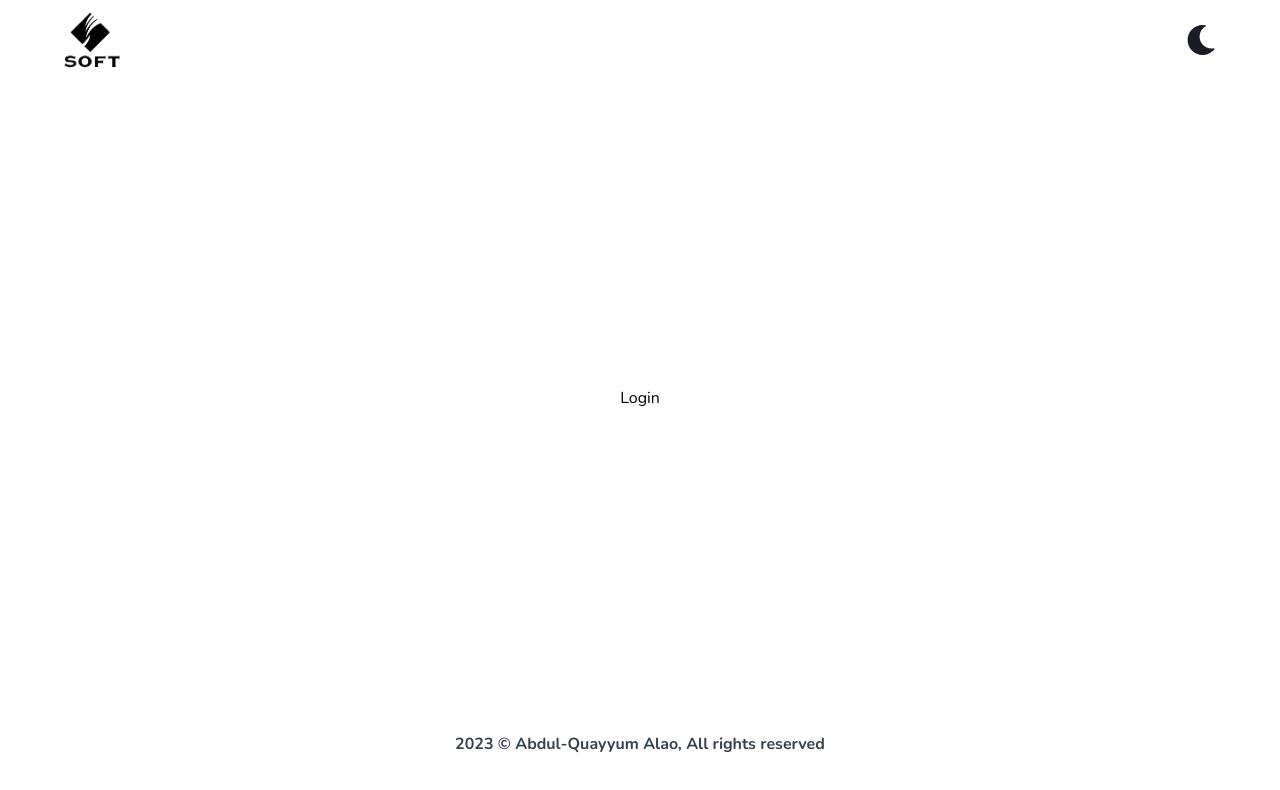
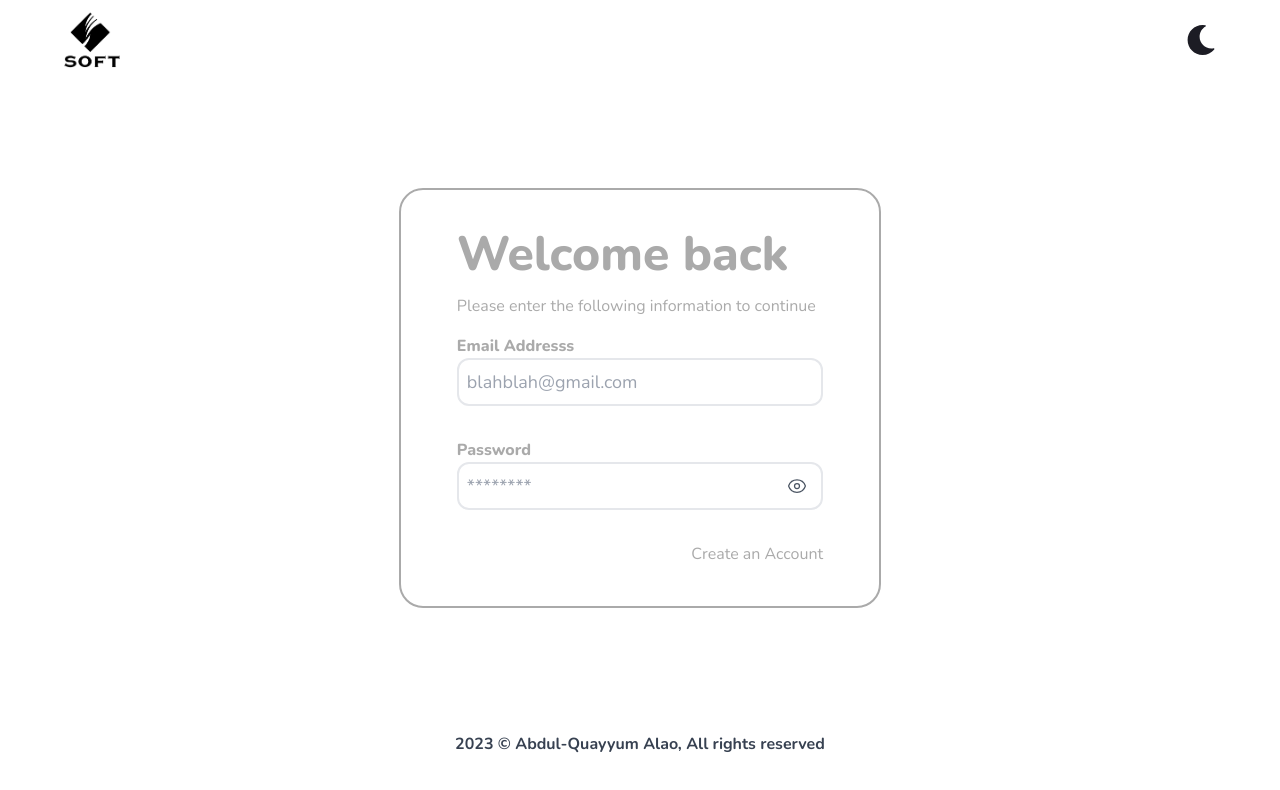
Before and after one commit to AbdulQuayyum/project-payment-platform, a React (Vite) app in the folder client/: page /Login in a window 1280 px wide. Shown: the top 790 px of the page. Built offline with nearby package versions, Linux system fonts and the light colour scheme.

Commit message:
Added Login Page...

```diff
--- a/client/src/Views/Auth/Login.jsx
+++ b/client/src/Views/Auth/Login.jsx
@@ -1,11 +1,93 @@
-import React from 'react'
+import React, { useState } from 'react'
+import { Link } from 'react-router-dom'
 
 import AuthLayout from "../../Layouts/Auth.Layout.jsx"
 
 const Login = () => {
+    const [email, setEmail] = useState("")
+    const [password, setPassword] = useState("")
+    const [isPasswordVisible, setIsPasswordVisible] = useState(false);
+
+    function TogglePasswordVisibility() {
+        setIsPasswordVisible((prevState) => !prevState);
+    }
+
     return (
         <AuthLayout>
-            Login
+            <div className='flex flex-col border-2 border-[#aaa] rounded-3xl py-5 sm:py-10 px-6 sm:px-14'>
+                <div className='flex flex-col gap-y-4'>
+                    <span className='font-extrabold text-2xl sm:text-5xl text-[#aaa]'>Welcome back</span>
+                    <span className='text-[#aaa]'>Please enter the following information to continue</span>
+                </div>
+                <div className='my-4'>
+                    <span className='font-extrabold  text-[#aaa]'>Email Addresss</span>
+                    <input
+                        type="email"
+                        value={email}
+                        onChange={(e) => setEmail(e.target.value)}
+                        placeholder="blahblah@gmail.com"
+                        className="w-full p-2 text-lg transition-all duration-500 border-2 border-gray-200 outline-none rounded-xl dark:bg-transparent dark:border-2 dark:rounded-lg dark:border-white"
+                    />
+                </div>
+                <div className='my-4'>
+                    <span className='font-extrabold  text-[#aaa]'>Password</span>
+                    <div className="relative">
+                        <input
+                            type={isPasswordVisible ? "text" : "password"}
+                            value={password}
+                            onChange={(e) => setPassword(e.target.value)}
+                            placeholder="********"
+                            className="w-full p-2 text-lg transition-all duration-500 border-2 border-gray-200 outline-none rounded-xl dark:bg-transparent dark:border-2 dark:rounded-lg dark:border-white"
+                        />
+                        <button
+                            className="absolute inset-y-0 right-0 flex items-center px-4 text-gray-600"
+                            onClick={TogglePasswordVisibility}
+                        >
+                            {isPasswordVisible ? (
+                                <svg
+                                    xmlns="http://www.w3.org/2000/svg"
+                                    fill="none"
+                                    viewBox="0 0 24 24"
+                                    strokeWidth={1.5}
+                                    stroke="currentColor"
+                                    className="w-5 h-5"
+                                >
+                                    <path
+                                        strokeLinecap="round"
+                                        strokeLinejoin="round"
+                                        d="M3.98 8.223A10.477 10.477 0 001.934 12C3.226 16.338 7.244 19.5 12 19.5c.993 0 1.953-.138 2.863-.395M6.228 6.228A10.45 10.45 0 0112 4.5c4.756 0 8.773 3.162 10.065 7.498a10.523 10.523 0 01-4.293 5.774M6.228 6.228L3 3m3.228 3.228l3.65 3.65m7.894 7.894L21 21m-3.228-3.228l-3.65-3.65m0 0a3 3 0 10-4.243-4.243m4.242 4.242L9.88 9.88"
+                                    />
+                                </svg>
+                            ) : (
+                                <svg
+                                    xmlns="http://www.w3.org/2000/svg"
+                                    fill="none"
+                                    viewBox="0 0 24 24"
+                                    strokeWidth={1.5}
+                                    stroke="currentColor"
+                                    className="w-5 h-5"
+                                >
+                                    <path
+                                        strokeLinecap="round"
+                                        strokeLinejoin="round"
+                                        d="M2.036 12.322a1.012 1.012 0 010-.639C3.423 7.51 7.36 4.5 12 4.5c4.638 0 8.573 3.007 9.963 7.178.07.207.07.431 0 .639C20.577 16.49 16.64 19.5 12 19.5c-4.638 0-8.573-3.007-9.963-7.178z"
+                                    />
+                                    <path
+                                        strokeLinecap="round"
+                                        strokeLinejoin="round"
+                                        d="M15 12a3 3 0 11-6 0 3 3 0 016 0z"
+                                    />
+                                </svg>
+                            )}
+                        </button>
+                    </div>
+                </div>
+                <div className='flex justify-end mt-4'>
+                    <Link to='/Register'>
+                        <span className='text-[#aaa] hover:text-[#000]'>Create an Account</span>
+                    </Link>
+                </div>
+            </div>
         </AuthLayout>
     )
 }
```
